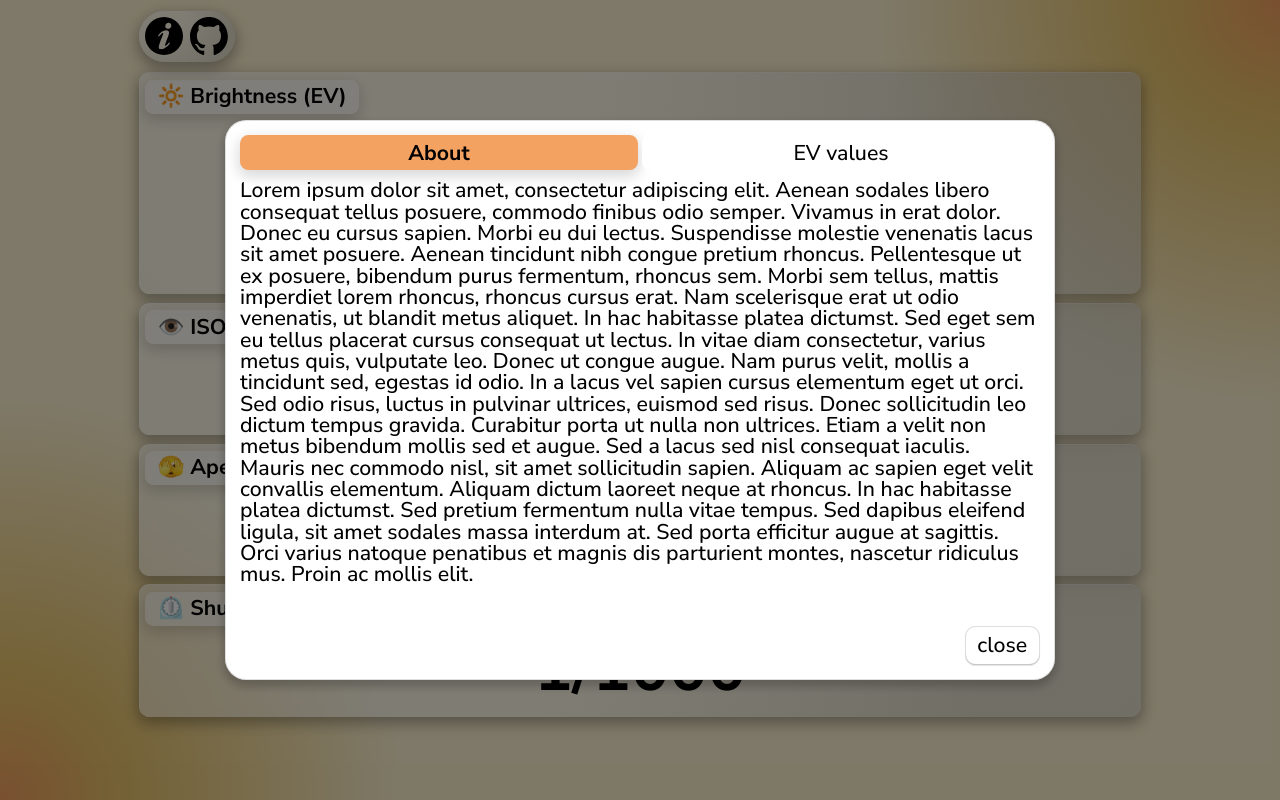
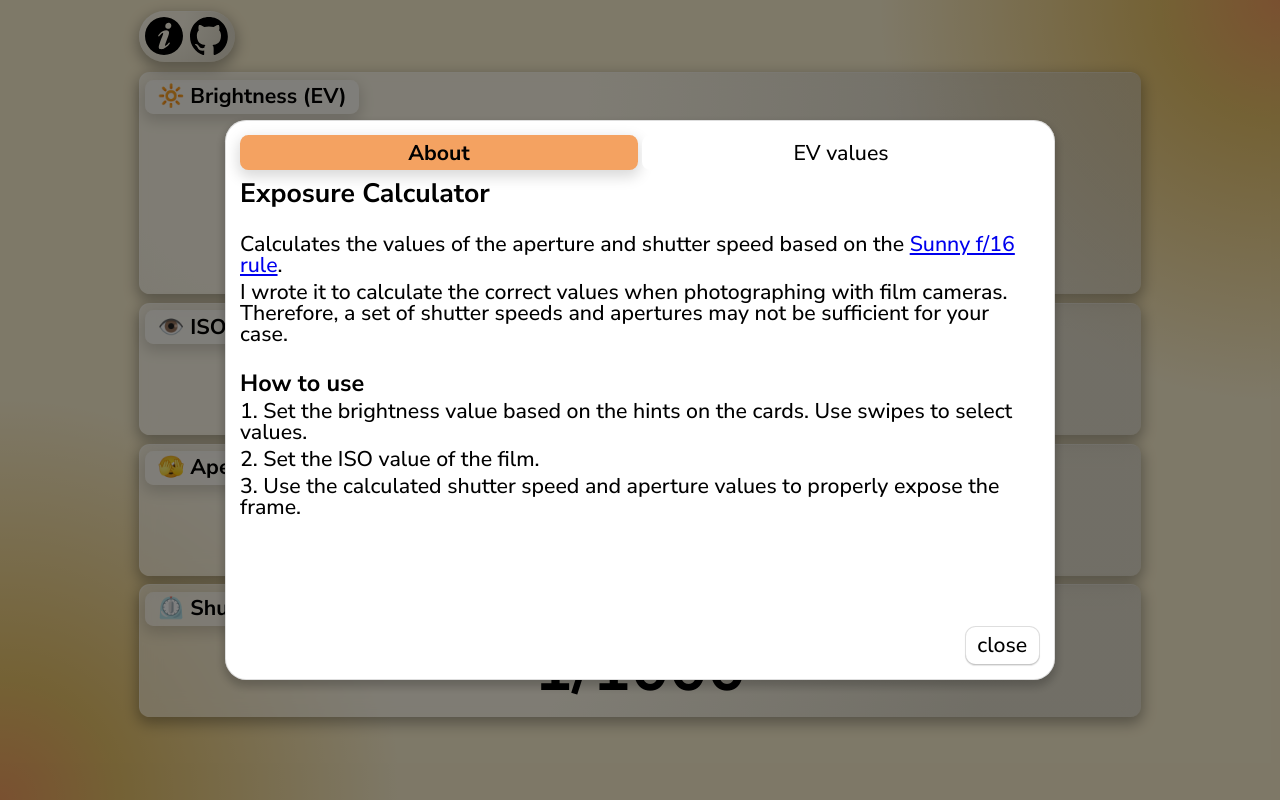
Before and after one commit to please-the-turtle/exposure-calculator, a React (Vite) app: page / in a window 1280 px wide. Both pictures are taken after a click on the button 1070 px from the left and 36 px from the top of the page. Built offline with nearby package versions, Linux system fonts and the light colour scheme; grey boxes are pictures that could not be loaded.

Commit message:
About info changed

```diff
--- /dev/null
+++ b/src/components/AboutInfo/AboutInfo.scss
@@ -0,0 +1,18 @@
+.about-info {
+    display: flex;
+    flex-direction: column;
+    gap: 1rem;
+    h1 {
+        font-size: 1.25rem;
+        font-weight: 700;
+        padding-bottom: .25rem;
+    }
+    h2 {
+        font-size: 1.1rem;
+        font-weight: 700;
+        padding-bottom: .25rem;
+    }
+    p {
+        padding-bottom: .25rem;
+    }
+}
--- a/src/components/AboutInfo/index.jsx
+++ b/src/components/AboutInfo/index.jsx
@@ -1,27 +1,40 @@
+import "./AboutInfo.scss";
+
 export default function AboutInfo() {
   return (
-    <div>
-      Lorem ipsum dolor sit amet, consectetur adipiscing elit. Aenean sodales
-      libero consequat tellus posuere, commodo finibus odio semper. Vivamus in
-      erat dolor. Donec eu cursus sapien. Morbi eu dui lectus. Suspendisse
-      molestie venenatis lacus sit amet posuere. Aenean tincidunt nibh congue
-      pretium rhoncus. Pellentesque ut ex posuere, bibendum purus fermentum,
-      rhoncus sem. Morbi sem tellus, mattis imperdiet lorem rhoncus, rhoncus
-      cursus erat. Nam scelerisque erat ut odio venenatis, ut blandit metus
-      aliquet. In hac habitasse platea dictumst. Sed eget sem eu tellus placerat
-      cursus consequat ut lectus. In vitae diam consectetur, varius metus quis,
-      vulputate leo. Donec ut congue augue. Nam purus velit, mollis a tincidunt
-      sed, egestas id odio. In a lacus vel sapien cursus elementum eget ut orci.
-      Sed odio risus, luctus in pulvinar ultrices, euismod sed risus. Donec
-      sollicitudin leo dictum tempus gravida. Curabitur porta ut nulla non
-      ultrices. Etiam a velit non metus bibendum mollis sed et augue. Sed a
-      lacus sed nisl consequat iaculis. Mauris nec commodo nisl, sit amet
-      sollicitudin sapien. Aliquam ac sapien eget velit convallis elementum.
-      Aliquam dictum laoreet neque at rhoncus. In hac habitasse platea dictumst.
-      Sed pretium fermentum nulla vitae tempus. Sed dapibus eleifend ligula, sit
-      amet sodales massa interdum at. Sed porta efficitur augue at sagittis.
-      Orci varius natoque penatibus et magnis dis parturient montes, nascetur
-      ridiculus mus. Proin ac mollis elit.
+    <div className="about-info">
+      <h1>Exposure Calculator</h1>
+      <section>
+        <p>
+          Calculates the values of the aperture and shutter speed based on the{" "}
+          <a
+            target="_blank"
+            rel="noopener noreferrer"
+            href="http://en.wikipedia.org/wiki/Sunny_16_rule"
+          >
+            Sunny f/16 rule
+          </a>
+          .
+        </p>
+        <p>
+          I wrote it to calculate the correct values when photographing with
+          film cameras. Therefore, a set of shutter speeds and apertures may not
+          be sufficient for your case.
+        </p>
+      </section>
+
+      <section>
+        <h2>How to use</h2>
+        <p>
+          1. Set the brightness value based on the hints on the cards. Use swipes
+          to select values.
+        </p>
+        <p>2. Set the ISO value of the film.</p>
+        <p>
+          3. Use the calculated shutter speed and aperture values to properly
+          expose the frame.
+        </p>
+      </section>
     </div>
   );
 }
--- a/src/components/InfoButtons/index.jsx
+++ b/src/components/InfoButtons/index.jsx
@@ -24,7 +24,7 @@ export default function InfoButtons() {
         <a
           target="_blank"
           rel="noopener noreferrer"
-          href="https://www.github.com"
+          href="https://github.com/please-the-turtle/exposure-calculator"
           className="info-item"
         >
           <img src={github} alt="github page" />
```
